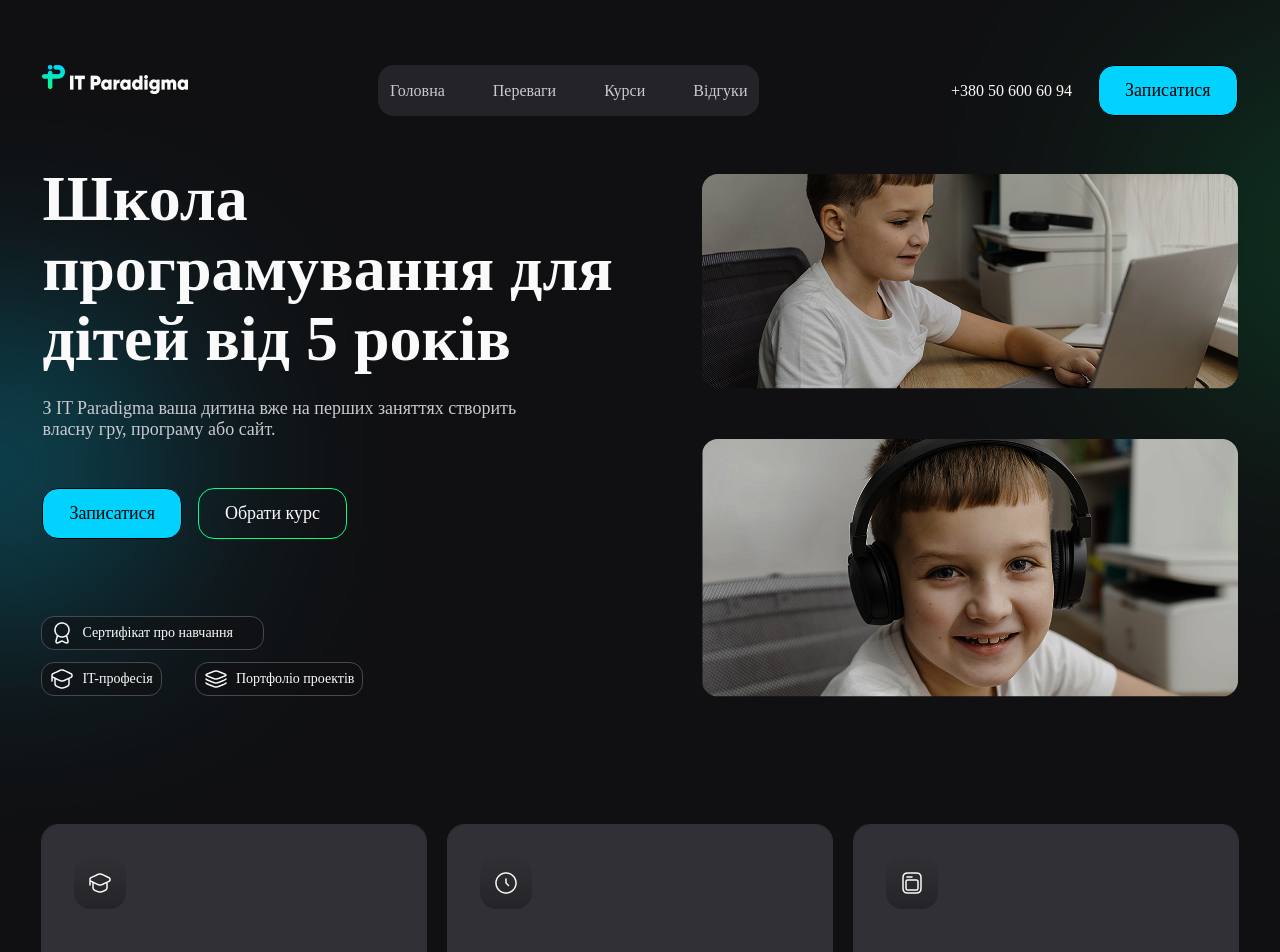
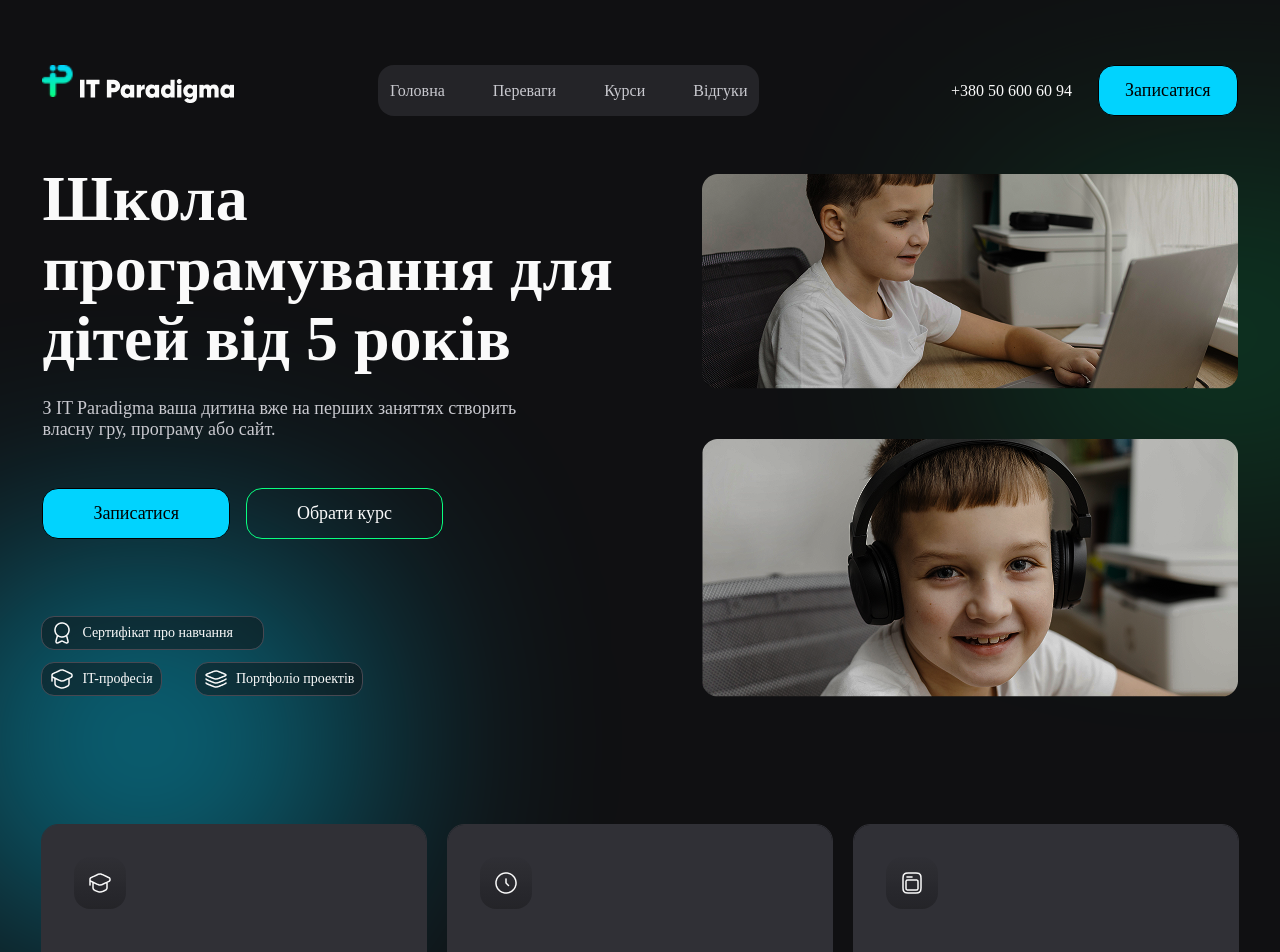
Before and after one commit to DmitryLoskucheravyi/paradigm-land, a React app: page / in a window 1280 px wide. Shown: the top 952 px of the page. Built offline with nearby package versions, Linux system fonts and the light colour scheme; the HTML template or start-up script is replaced by a standard one; a web font is replaced by a local one.

Commit message:
update: finally maked desctop ability

```diff
--- a/src/components/DesctopNav/DesctopNav.jsx
+++ b/src/components/DesctopNav/DesctopNav.jsx
@@ -4,10 +4,10 @@
 const DesctopNav = () => {
     return (
         <div className="desctop-nav">
-            <a href="#">Головна</a>
-            <a href="#">Переваги</a>
-            <a href="#">Курси</a>
-            <a href="#">Відгуки</a>
+            <a href="#main">Головна</a>
+            <a href="#about">Переваги</a>
+            <a href="#cources">Курси</a>
+            <a href="#responses">Відгуки</a>
         </div>
     )
 }
--- a/src/components/elipse/Elipse.css
+++ b/src/components/elipse/Elipse.css
@@ -179,6 +179,15 @@
   left: -380px;
 }
 
+@media (min-width:520px) {
+  .hero-2 {
+    top: -50px;
+    right: -350px;
+    z-index: 1;
+    opacity: 0.5;
+  }
+}
+
 @media (min-width:950px) {
   .form-2 {
     top: 500px;
@@ -191,9 +200,8 @@
     top: 440px;
     right: -480px;
     opacity: 0.6;
-
-    width: 60rem;
-    height: 41rem;
+    width: 80rem;
+    height: 61rem;
   }
 
   .accordion-2 {
@@ -201,16 +209,16 @@
   }
 
   .hero-1 {
-    top: 350px;
-    left: -150px;
-    width: 30rem;
-    height: 23rem;
+    top: 550px;
+    left: -80px;
+    width: 45rem;
+    height: 38rem;
     opacity: 0.5;
   }
 
   .hero-2 {
-    top: 60px;
-    right: -360px;
+    top: 160px;
+    right: -200px;
     z-index: 1;
     opacity: 0.2;
   }
@@ -219,3 +227,5 @@
     display: block;
   }
 }
+
+@media (min-width:950px) {}
--- a/src/components/faqAccordion/accordion.css
+++ b/src/components/faqAccordion/accordion.css
@@ -1,6 +1,6 @@
 .faq-section {
     position: relative;
-    z-index: 1;
+    z-index: 2;
     background: transparent;
     color: var(--f-white);
 
@@ -12,6 +12,7 @@
     flex-direction: column;
     gap: 2rem;
     margin-bottom: 3.2rem;
+    position: relative;
     z-index: 3;
 
 }
@@ -23,7 +24,7 @@
     background: transparent;
     font-family: var(--font-g-medium);
     position: relative;
-    z-index: 2;
+    z-index: 4;
 
 }
 
@@ -91,18 +92,39 @@
 }
 
 
-.accordion-quest-btn{
+.accordion-quest-btn {
     width: 50%;
     font-size: 1.6rem;
+    max-width: 25rem;
     padding: 1.2rem !important;
 }
 
-@media(min-width: 1100px){
-    .faq-section{
+@media(min-width: 1100px) {
+    .faq-section {
         display: flex;
+        gap: 4rem;
     }
+
     .accordion {
         margin: 0 0 0 auto;
-        max-width: 62rem;
+        max-width: 63rem;
     }
+
+    .accordion-header {
+        align-items: center;
+        gap: 1.6rem;
+    }
+
+    .accordion-quest-btn {
+        width: 100%;
+    }
+
+    .accordion-title {
+        font-size: 2rem !important;
+        min-width: fit-content;
+    }
+
+    .accordion-faq-desc {
+    font-size: 1.6rem;
 }
+}
--- a/src/components/header/Header.css
+++ b/src/components/header/Header.css
@@ -30,6 +30,11 @@
       padding-top: 10px;
   }
 
+  .logo-text-desctop {
+      display: none;
+
+  }
+
   .burger-menu {
       background-color: #101012;
       border-radius: 10px;
@@ -51,13 +56,33 @@
   }
 
   .desctop-nav {
-    display: none;
+      display: none;
   }
 
 
   @media (min-width:400px) {}
 
   @media (min-width:1050px) {
+
+      .logo-icon {
+          position: absolute;
+          width: 32px;
+          height: 32px;
+      }
+
+      .logo-text {
+        display: none;
+      }
+
+      .logo-text-desctop {
+          display: block;
+          position: absolute;
+          left: 38px;
+          padding-top: 14px;
+      }
+
+
+
       .burger-menu {
           display: none;
       }
@@ -65,16 +90,21 @@
       .header-btns {
           display: flex;
       }
+  }
 
-      .desctop-nav {
-          padding: 0.6rem 1.2rem;
-          margin-left: clamp(17rem, 12vw, 25rem);
+  @media (min-width:1331px) {
+      header {
+          background: transparent;
+          padding: 2.5rem 0 8.6rem !important;
+          position: relative;
+          z-index: 3;
+      }
+
+      .burger-menu {
+          display: none;
+      }
+
+      .header-btns {
           display: flex;
-          color: var(--f-secondary);
-          font-size: 1.6rem;
-          gap: 4.8rem;
-          background-color: var(--bg-secondary);
-          align-items: center;
-          border-radius: 1.6rem;
       }
   }
--- a/src/components/header/Header.jsx
+++ b/src/components/header/Header.jsx
@@ -4,6 +4,7 @@
 
 import logo from "../../assets/icons/logo.png"
 import logoText from "../../assets/icons/logo-text.png"
+import logoTextDesctop from "../../assets/icons/logo-text-big.png"
 import burger from "../../assets/icons/menu-burger.png"
 const Header = (props) => {
 
@@ -15,6 +16,7 @@
                 <div className="logo">
                     <img src={logo} alt="" className="logo-icon" />
                     <img src={logoText} alt="" className="logo-text" />
+                    <img src={logoTextDesctop} alt="" className="logo-text-desctop" />
 
                 </div>
                 <div className="burger-menu">
--- a/src/components/hero/Hero.css
+++ b/src/components/hero/Hero.css
@@ -196,6 +196,10 @@
         display: flex;
         flex-direction: column-reverse;
     }
+
+    .btns>* {
+        padding: 1.4rem 4rem !important;
+    }
 }
 
 @media (min-width: 1240px) {
@@ -225,6 +229,9 @@
     .hero__wrapper-imgs img {
         object-fit: cover;
     }
+    .btns>* {
+        padding: 1.4rem 5rem !important;
+    }
 }
 
 @media (min-width: 1331px) {
--- a/src/components/response/Response.css
+++ b/src/components/response/Response.css
@@ -13,6 +13,7 @@
     .response-text-content {
         flex-direction: row;
         justify-content: space-between;
+        padding-bottom: 4rem !important;
     }
     .response-text-content p {
         width: 100%;
```
Also changed, not shown: src/components/pages/main/Main.jsx (+3 -4 lines), src/assets/icons/logo-text-big.png (added).
